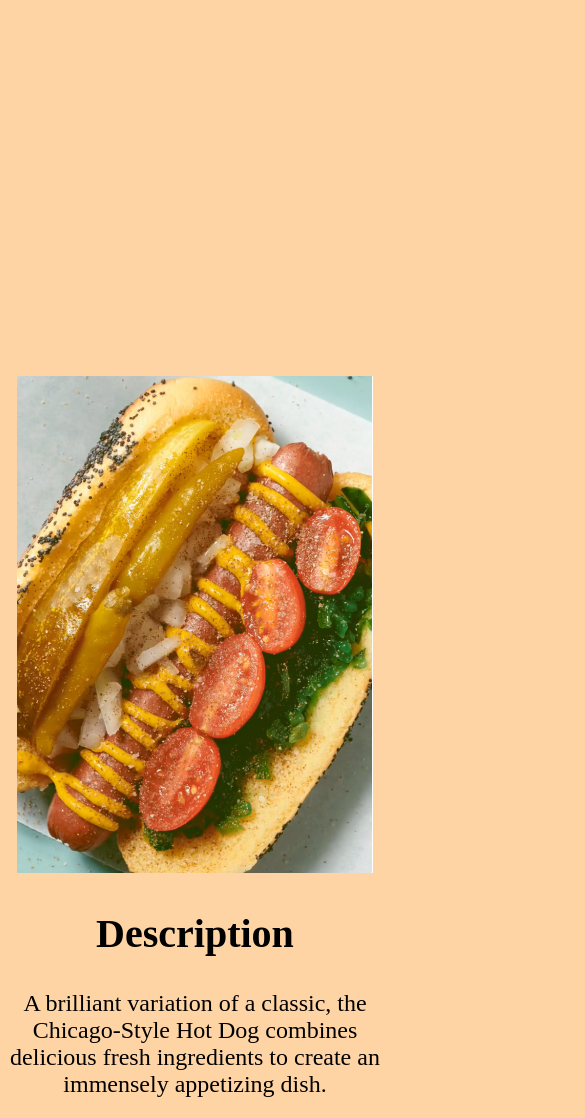
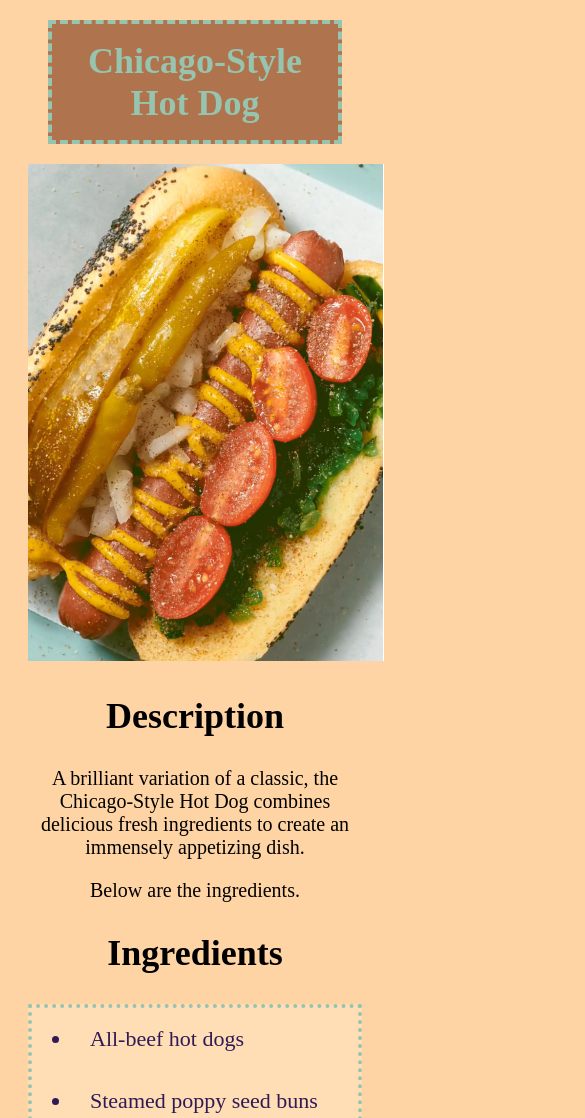
Before and after one commit to hekateus/odin-recipes, a plain HTML site: page recipes/hot_dog.html in a window 390 px wide. Shown: the top 1118 px of the page, 585 px wide, since content can reach past the window. Drawn offline with Linux system fonts and the light colour scheme.

Commit message:
Rework CSS
First run was not viewable on mobile.

```diff
--- a/style.css
+++ b/style.css
@@ -1,5 +1,11 @@
 html {
+    margin: auto 20px;
+    box-sizing: border-box;
     text-align: center;
+}
+
+* {
+    box-sizing: inherit;
 }
 
 
@@ -8,19 +14,20 @@ body {
 }
 
 h2 {
-    font-size: 40px;
+    font-size: 36px;
 }
 
 p {
-    font-size: 24px;
+    font-size: 20px;
 }
 
 a.home {
-    font-size: 42px;
+    font-size: 28px;
 }
 
 li {
-    padding: 24px;
+    padding: 18px;
+    text-align: left;
 }
 
 .steps li {
@@ -28,12 +35,12 @@ li {
 }
 
 .title {
-    margin: 20px 700px;
+    margin: 20px;
     background-color: rgb(175, 115, 78);
     border-style: dashed;
     border-width: 4px;
     color: rgb(150, 196, 174);
-    font-size: 64px;
+    font-size: 36px;
     padding: 16px;
     text-align: center;
 }
@@ -51,12 +58,10 @@ li {
 }
 
 .links {
-    margin: 0px 620px;
     padding: 34px;
 }
 
 .ingredients,
 .steps {
     align-self: center;
-    margin: 0px 620px;
 }
```
